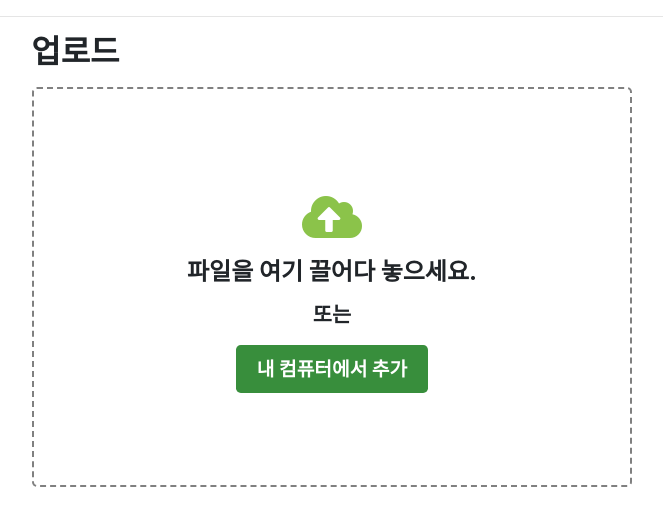
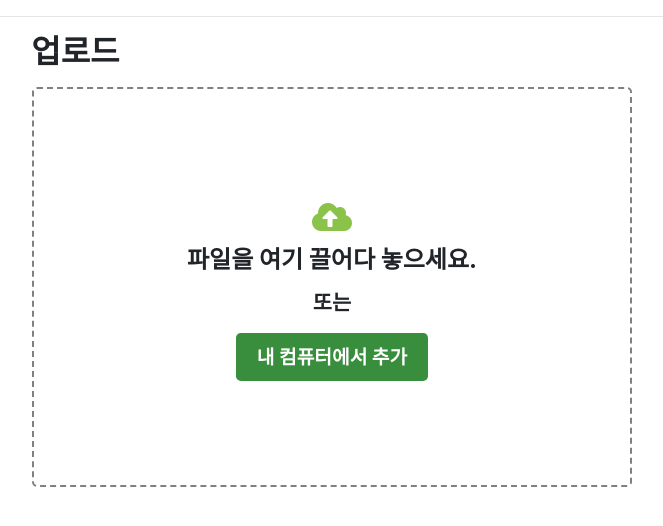
Before and after one commit to ksi2564/shoes_label, a Django app: page /task/data_upload/ in a window 1280 px wide. Shown: the part 74-600 px from the top of the page, without its empty margins (308-971 px from the left). Run offline with Django 4.2, Linux system fonts and the light colour scheme; some libraries are stand-ins or nearby versions.

Commit message:
data_upload.html 파일 업로드 성공 시 이미지 아이콘으로 변경

```diff
--- a/static/base.css
+++ b/static/base.css
@@ -27,7 +27,7 @@ img {
     border: 2px solid grey;
 }
 .drag-area .icon{
-    font-size: 3rem;
+    font-size: 2rem;
     color: #8BC34A;
 }
 .drag-area header{
--- a/static/script.js
+++ b/static/script.js
@@ -2,6 +2,7 @@ const dropArea = document.querySelector(".drag-area"),
     dragText = dropArea.querySelector("header");
     button = dropArea.querySelector("button");
     input = dropArea.querySelector("input");
+    icon = dropArea.querySelector("i");
 
 let file; //this is a global variable and we'll use it inside multiple functions
 
@@ -22,13 +23,15 @@ input.addEventListener("change", function () {
 dropArea.addEventListener("dragover", (event) => {
     event.preventDefault(); // preventing from default behaviour
     dropArea.classList.add("active");
-    dragText.textContent = "파일을 여기 끌어다 놓으세요!";
+    dragText.textContent = "파일을 여기 끌어다 놓으세요.";
+    icon.className = "fas fa-cloud-upload-alt"
 });
 
 // 유저가 파일을 Drop할 위치를 벗어났음을 표시
 dropArea.addEventListener("dragleave", () => {
     dropArea.classList.remove("active");
     dragText.textContent = "파일을 여기 끌어다 놓으세요.";
+    icon.className = "fas fa-cloud-upload-alt"
 });
 
 // 유저가 파일을 Drop할 위치에 파일을 Drop
@@ -36,7 +39,7 @@ dropArea.addEventListener("drop", (event) => {
     event.preventDefault(); // preventing from default behaviour
     // 가장 먼저 골라진 단일 파일만을 저장
     file = event.dataTransfer.files[0];
-    showFile();
+    showFile()
 });
 
 function showFile(){
@@ -44,14 +47,15 @@ function showFile(){
     let validExtensions = ["image/jpeg", "image/jpg", "image/png"];
 
     if (validExtensions.includes(fileType)) {
-        let fileReader = new FileReader(); // creating new FileReader object
-        fileReader.onload = () => {
-            let fileURL = fileReader.result; // passing user file source in fileURL variable
-            console.log(fileURL);
-            let imgTag = `<img src="${fileURL}" alt="">`; // creating an img tag and passing user selected file source inside src attribute
-            dropArea.innerHTML = imgTag; // 이미지 정보를 통해 화면에 이미지를 출력해주는 것
-        }
-        fileReader.readAsDataURL(file);
+        icon.className = "fas fa-image"
+        // let fileReader = new FileReader(); // creating new FileReader object
+        // fileReader.onload = () => {
+        //     let fileURL = fileReader.result; // passing user file source in fileURL variable
+        //     console.log(fileURL);
+        //     let imgTag = `<img src="${fileURL}" alt="">`; // creating an img tag and passing user selected file source inside src attribute
+        //     dropArea.innerHTML = imgTag; // 이미지 정보를 통해 화면에 이미지를 출력해주는 것
+        // }
+        // fileReader.readAsDataURL(file);
     } else {
         alert("지원하지 않는 Image File 형식입니다!");
         dropArea.classList.remove("active");
--- a/task/templates/taskapp/data_upload.html
+++ b/task/templates/taskapp/data_upload.html
@@ -14,7 +14,7 @@
             <header>파일을 여기 끌어다 놓으세요.</header>
             <span>또는</span>
             <button>내 컴퓨터에서 추가</button>
-            <input type="file" hidden>
+            <input type="file" onchange="preview()" hidden multiple>
         </div>
     </div>
 
```
